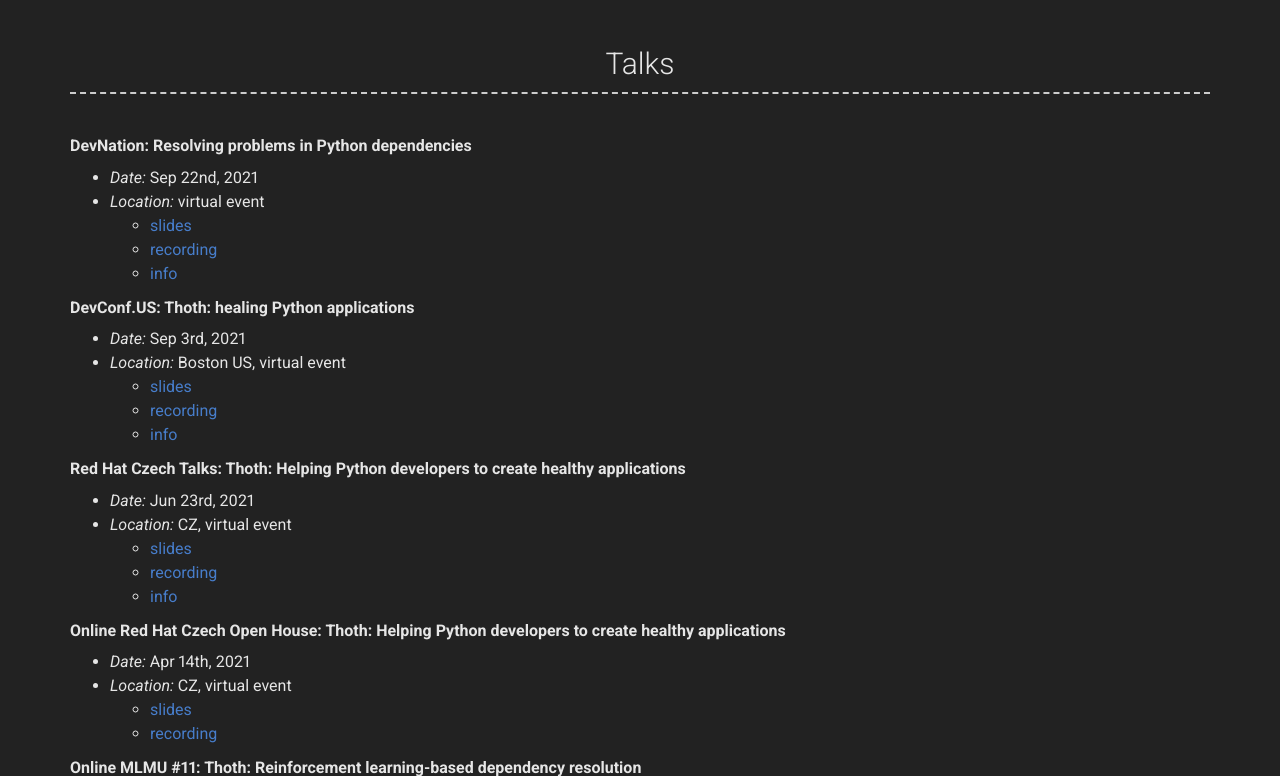
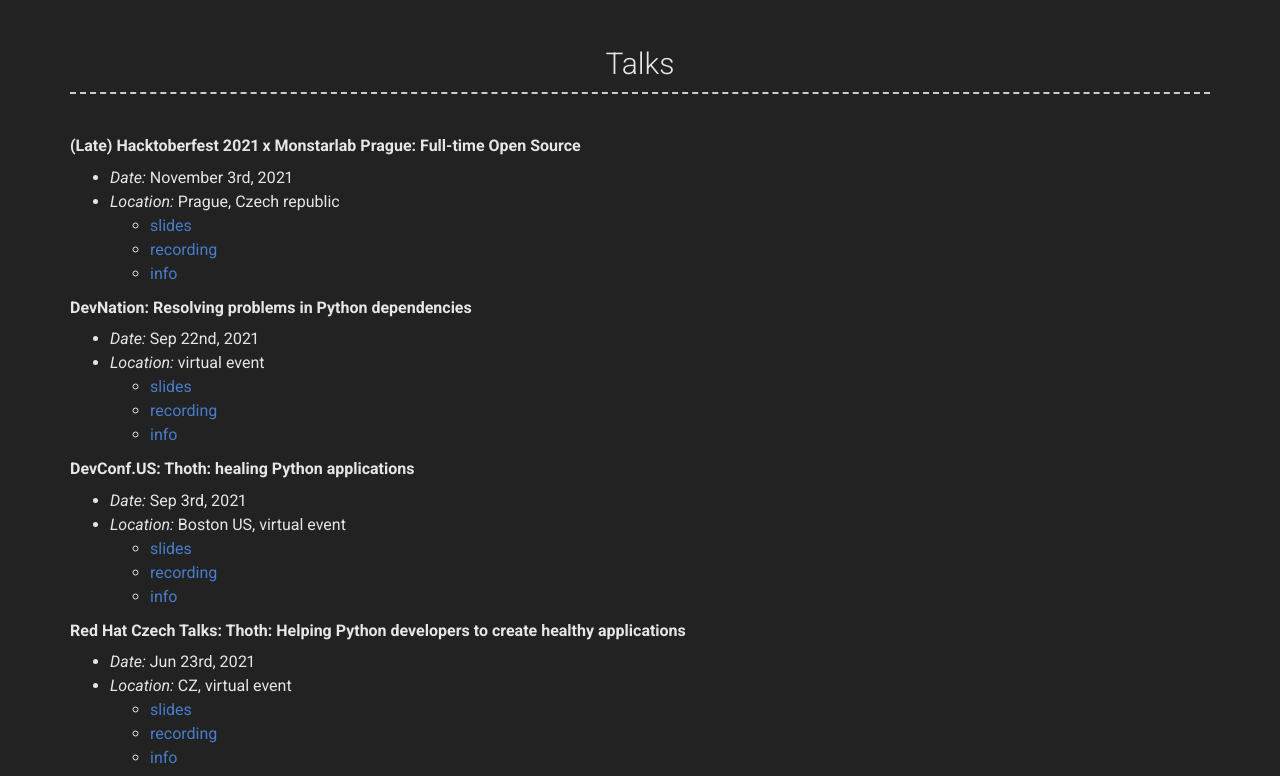
Before and after one commit to fridex/fridex.github.io, a Jekyll site: the page built from index.md, in a window 1280 px wide and 900 px high, scrolled down 382 px, cut to the strip 124-900 px from the top of the window. Built offline with Jekyll 4.4.1, drawn with Linux system fonts in a browser that asks for light colours; nearby versions of some CDN libraries.

Commit message:
Add Hacktoberfest 2021 talk to talks section

```diff
--- a/_config.yml
+++ b/_config.yml
@@ -81,6 +81,14 @@
   - title: Talks # Title for the section
     layout: text # Type of content section (list/text)
     content: |
+      **(Late) Hacktoberfest 2021 x Monstarlab Prague: Full-time Open Source**
+
+      * *Date:* November 3rd, 2021
+      * *Location:* Prague, Czech republic
+        * [slides](https://github.com/thoth-station/talks/blob/naster/2021-11-03-hacktoberfest/hacktoberfest_monsterlab.pdf)
+        * [recording](https://www.youtube.com/watch?v=-Kcrx3ASbaw&list=PLokviu1ft5w3HupZRe2hZK9jG37eEo4YG&index=4)
+        * [info](https://www.meetup.com/Monstarlab-Prague/events/281441439)
+
       **DevNation: Resolving problems in Python dependencies**
 
       * *Date:* Sep 22nd, 2021
```
